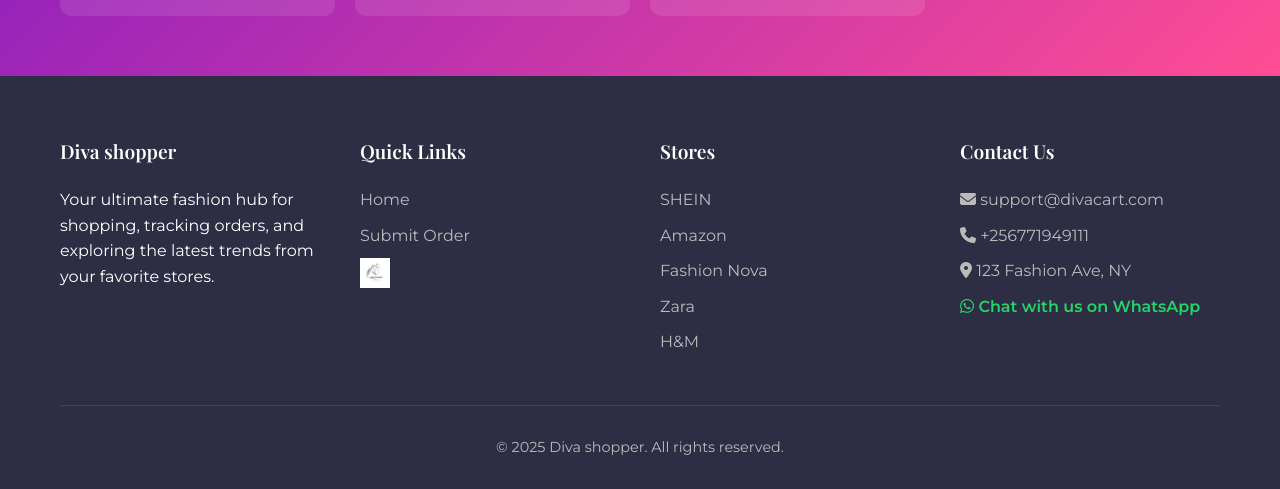
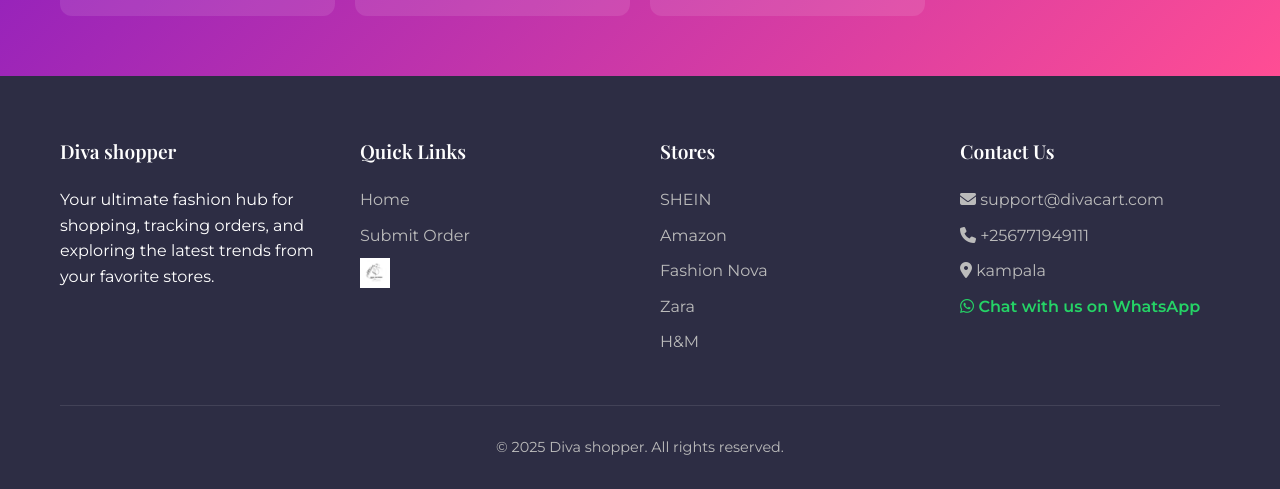
Before and after one commit to rigye/Diva-shoppers.com, a plain HTML site: page index.html in a window 1280 px wide. Shown: the part 4232-4721 px from the top of the page. Drawn offline with nearby package versions, Linux system fonts and the light colour scheme.

Commit message:
Update index.html

```diff
--- a/index.html
+++ b/index.html
@@ -1415,7 +1415,7 @@
                     <ul class="footer-links">
                         <li><a href="#"><i class="fas fa-envelope"></i> support@divacart.com</a></li>
                         <li><a href="#"><i class="fas fa-phone"></i> +256771949111</a></li>
-                        <li><a href="#"><i class="fas fa-map-marker-alt"></i> 123 Fashion Ave, NY</a></li>
+                        <li><a href="#"><i class="fas fa-map-marker-alt"></i> kampala</a></li>
                         <li><a href="https://wa.me/256771949111" target="_blank" class="whatsapp-btn">
                             <i class="fab fa-whatsapp"></i> Chat with us on WhatsApp
                         </a></li>
@@ -1600,4 +1600,5 @@
         });
     </script>
 </body>
+
 </html>
```
